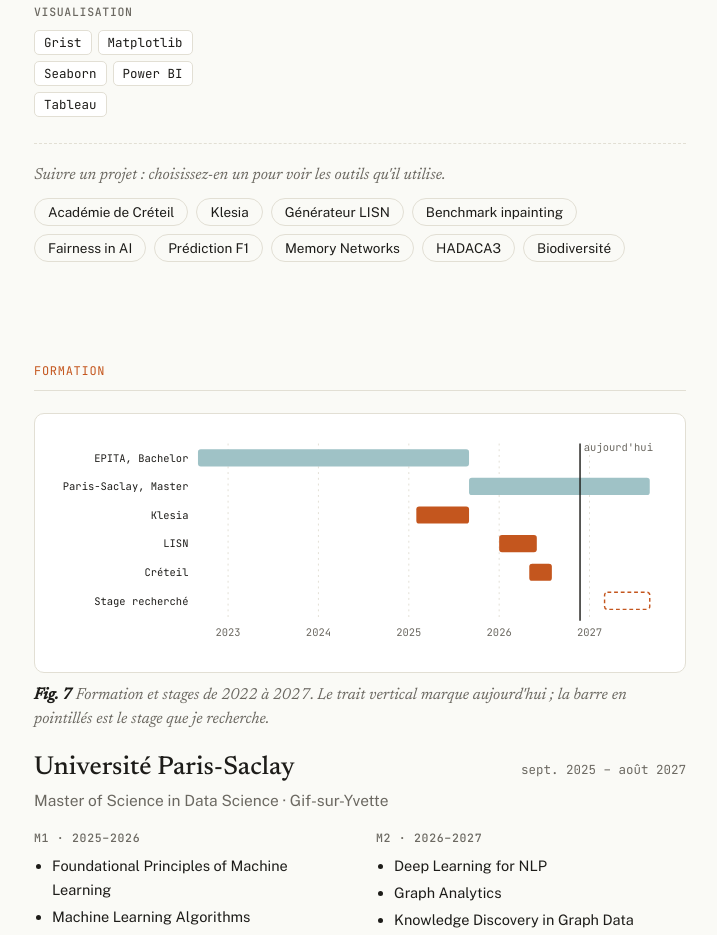
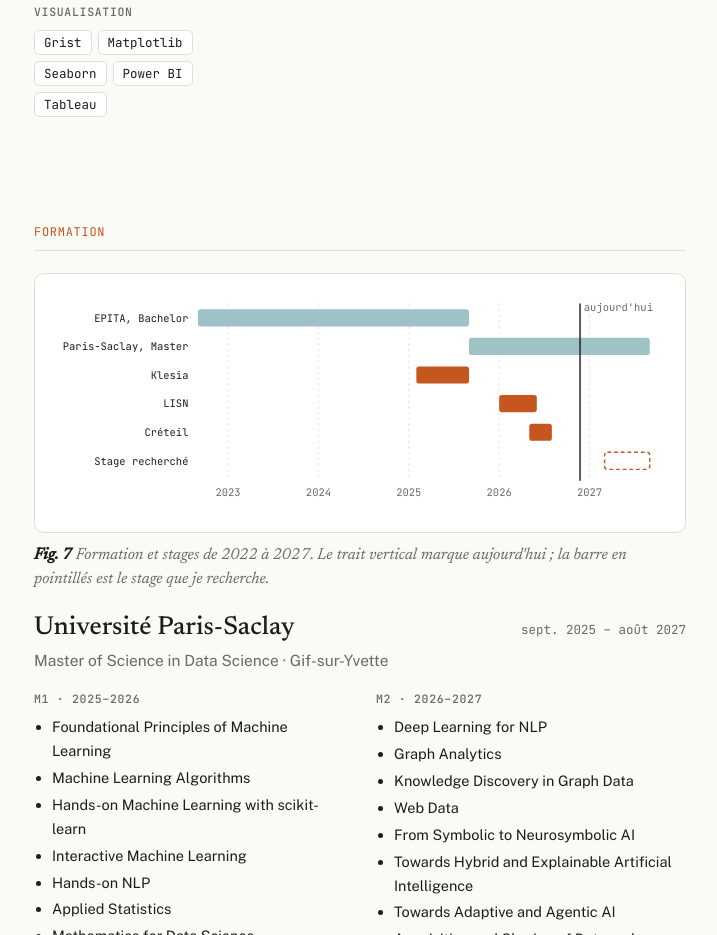
Before and after one commit to sathyagnanou/portfolio, a plain HTML site: page index.html in a window 1280 px wide. Shown: the part 6548-7483 px from the top of the page, without its empty margins (280-997 px from the left). Drawn offline with nearby package versions, Linux system fonts and the light colour scheme.

Commit message:
Remove trace-a-project picker from skills

```diff
--- a/index.html
+++ b/index.html
@@ -205,14 +205,7 @@ svg .pt.best { fill: var(--accent); }
 .tools { display: flex; flex-wrap: wrap; gap: 6px; }
 .tool { font-family: var(--mono); font-size: 12.5px; border: 1px solid var(--line); background: var(--paper); color: var(--ink); border-radius: 5px; padding: 3px 9px; cursor: pointer; transition: opacity .2s, border-color .2s, color .2s; }
 .tool:hover, .tool.hot { border-color: var(--accent); color: var(--accent); }
-.tracing .tool:not(.hot) { opacity: .3; }
-.trace-row { margin-top: 26px; padding-top: 18px; border-top: 1px dashed var(--line); }
-.trace-row .k { font-family: var(--display); font-style: italic; color: var(--muted); font-size: 16px; margin: 0 0 10px; }
-.pchips { display: flex; flex-wrap: wrap; gap: 8px; }
-.pchip { font-family: var(--body); font-size: 13.5px; border: 1px solid var(--line); background: transparent; color: var(--ink); border-radius: 999px; padding: 5px 13px; cursor: pointer; }
-.pchip:hover { border-color: var(--ink); }
-.pchip[aria-pressed="true"] { background: var(--ink); color: var(--bg); border-color: var(--ink); }
-.trace-out { margin-top: 12px; font-size: 14.5px; color: var(--muted); min-height: 24px; }
+.trace-out { margin-top: 18px; font-size: 14.5px; color: var(--muted); min-height: 24px; }
 
 /* Education */
 .courses { columns: 2; column-gap: 32px; padding-left: 18px; margin: 10px 0 0; font-size: 15px; }
@@ -467,11 +460,7 @@ footer { padding: 36px 0 50px; display: flex; justify-content: space-between; ga
   <div class="col block">
     <div class="block-label"><span class="fr">Compétences</span><span class="en">Skills</span></div>
     <div class="stages" id="stages"></div>
-    <div class="trace-row">
-      <p class="k"><span class="fr">Suivre un projet : choisissez-en un pour voir les outils qu'il utilise.</span><span class="en">Trace a project: pick one to see the tools it uses.</span></p>
-      <div class="pchips" id="pchips"></div>
-      <div class="trace-out" id="trace-out" aria-live="polite"></div>
-    </div>
+    <div class="trace-out" id="trace-out" aria-live="polite"></div>
   </div>
 
   <div class="col block">
@@ -896,8 +885,7 @@ footer { padding: 36px 0 50px; display: flex; justify-content: space-between; ga
     document.getElementById("chart-time").innerHTML = s;
   }
 
-  /* ---------- Skills and tracing ---------- */
-  var tracedProj = null;
+  /* ---------- Skills ---------- */
   function drawSkills() {
     var box = document.getElementById("stages");
     box.innerHTML = STAGES.map(function (st) {
@@ -905,35 +893,20 @@ footer { padding: 36px 0 50px; display: flex; justify-content: space-between; ga
         return '<button class="tool" type="button" data-p="' + t.p.join(" ") + '">' + esc(t.n) + '</button>';
       }).join("") + '</div></div>';
     }).join("");
-    var chips = document.getElementById("pchips");
-    chips.innerHTML = Object.keys(P).map(function (k) { return '<button class="pchip" type="button" data-k="' + k + '" aria-pressed="' + (tracedProj === k) + '">' + esc(P[k][L()]) + '</button>'; }).join("");
     box.querySelectorAll(".tool").forEach(function (b) {
-      b.addEventListener("mouseenter", function () { if (!tracedProj) showTool(b); });
-      b.addEventListener("focus", function () { if (!tracedProj) showTool(b); });
-      b.addEventListener("click", function () { tracedProj = null; syncChips(); showTool(b); });
-      b.addEventListener("mouseleave", function () { if (!tracedProj) out(""); });
+      b.addEventListener("mouseenter", function () { showTool(b); });
+      b.addEventListener("focus", function () { showTool(b); });
+      b.addEventListener("click", function () { showTool(b); });
+      b.addEventListener("mouseleave", function () { b.classList.remove("hot"); out(""); });
     });
-    chips.querySelectorAll(".pchip").forEach(function (c) {
-      c.addEventListener("click", function () { var k = c.getAttribute("data-k"); tracedProj = tracedProj === k ? null : k; syncChips(); traceProject(); });
-    });
-    traceProject();
+    out("");
   }
   function out(h) { document.getElementById("trace-out").innerHTML = h; }
   function showTool(b) {
     var ps = b.getAttribute("data-p").split(" ").filter(Boolean), fr = L() === "fr";
-    document.getElementById("stages").classList.remove("tracing");
     document.querySelectorAll(".tool").forEach(function (t) { t.classList.toggle("hot", t === b); });
     out(ps.length ? "<b>" + esc(b.textContent) + "</b> " + (fr ? "utilisé dans : " : "used in: ") + ps.map(function (k) { return esc(P[k][L()]); }).join(" · ")
       : "<b>" + esc(b.textContent) + "</b> " + (fr ? ": vu en cours, pas encore dans un projet présenté ici." : ": learned in courses, not yet in a project shown here."));
-  }
-  function syncChips() { document.querySelectorAll(".pchip").forEach(function (c) { c.setAttribute("aria-pressed", c.getAttribute("data-k") === tracedProj); }); }
-  function traceProject() {
-    var box = document.getElementById("stages");
-    if (!tracedProj) { box.classList.remove("tracing"); document.querySelectorAll(".tool").forEach(function (t) { t.classList.remove("hot"); }); out(""); return; }
-    box.classList.add("tracing");
-    var n = 0;
-    document.querySelectorAll(".tool").forEach(function (t) { var hit = t.getAttribute("data-p").split(" ").indexOf(tracedProj) > -1; t.classList.toggle("hot", hit); if (hit) n++; });
-    out("<b>" + esc(P[tracedProj][L()]) + "</b> " + (L() === "fr" ? "utilise " + n + " des outils ci-dessus." : "uses " + n + " of the tools above."));
   }
 
   /* ---------- Role matcher ---------- */
```
